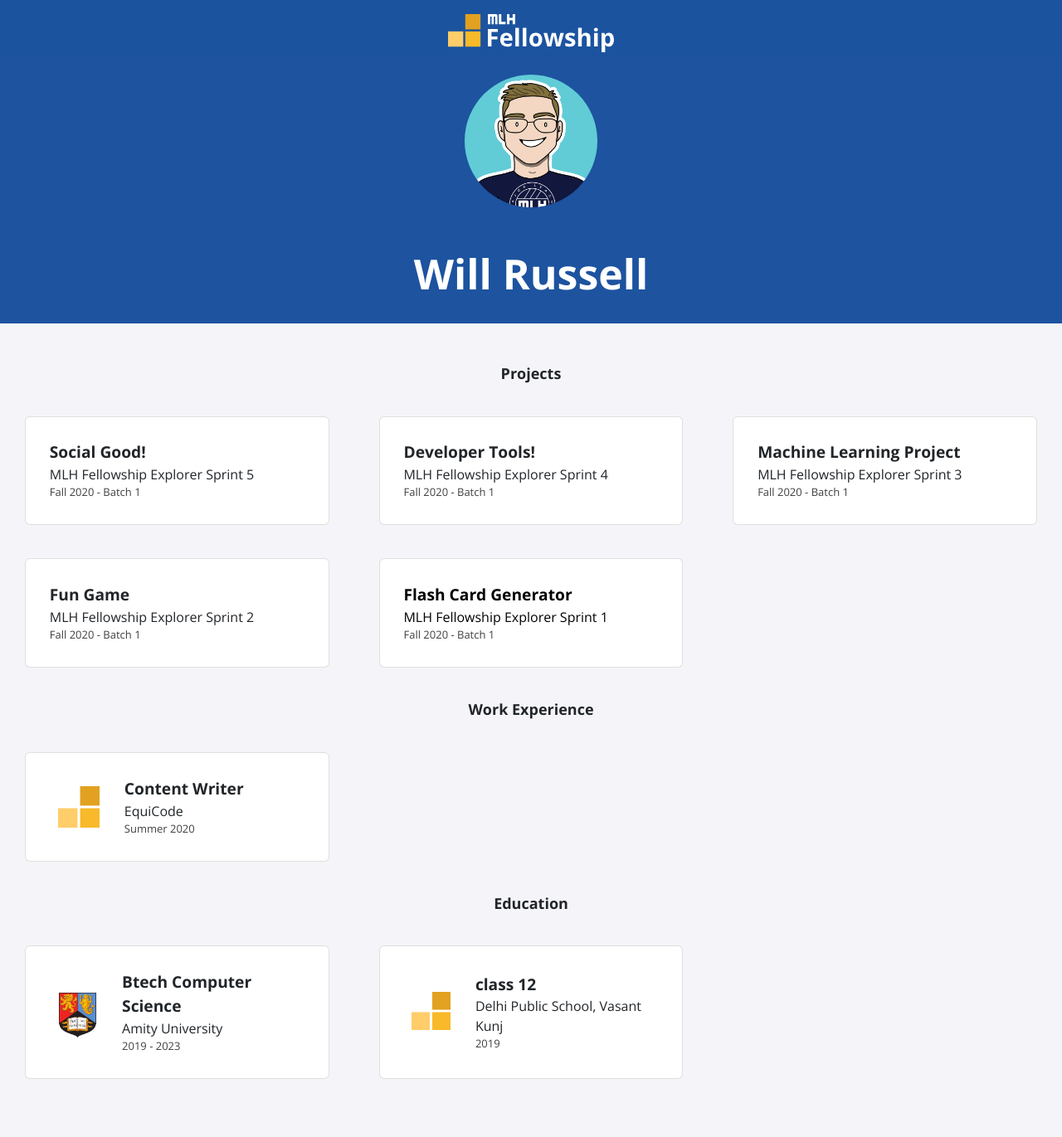
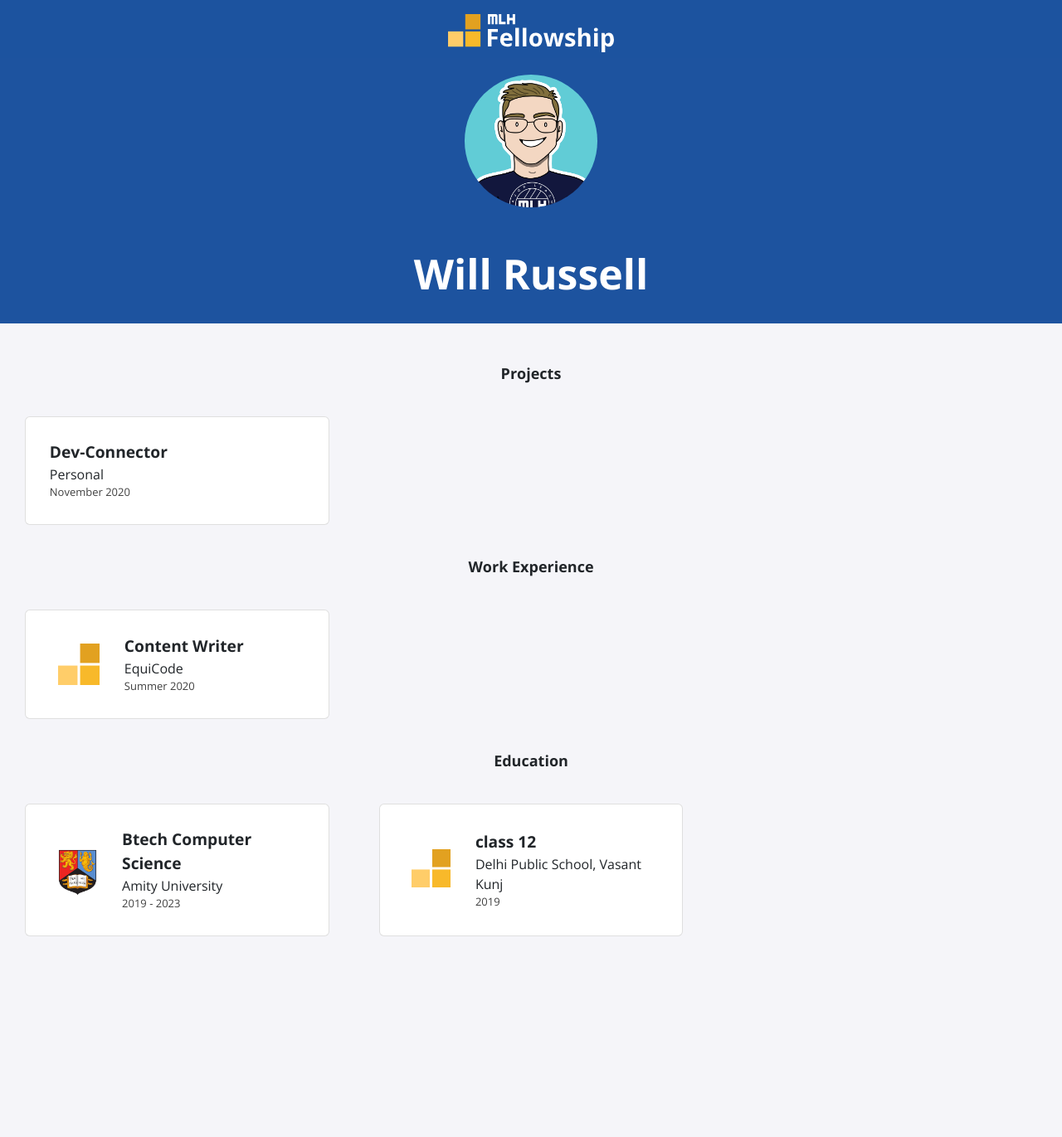
Before and after one commit to srivastavayushi/srivastavayushi.github.io, a Jekyll site: the page built from index.html, in a window 1280 px wide. Shown: the whole page at 83% size. Built offline with Jekyll 4.4.1, drawn with Linux system fonts in a browser that asks for light colours; nearby versions of some CDN libraries; after the commit the page ends 1199 px from its top, so only the background shows below that.

Commit message:
Update projects.yml

```diff
--- a/_data/projects.yml
+++ b/_data/projects.yml
@@ -1,20 +1,3 @@
-- title: Social Good!
-  event: MLH Fellowship Explorer Sprint 5
-  date: Fall 2020 - Batch 1
-
-- title: Developer Tools!
-  event: MLH Fellowship Explorer Sprint 4
-  date: Fall 2020 - Batch 1
-
-- title: Machine Learning Project
-  event: MLH Fellowship Explorer Sprint 3
-  date: Fall 2020 - Batch 1
-
-- title: Fun Game
-  event: MLH Fellowship Explorer Sprint 2
-  date: Fall 2020 - Batch 1
-
-- title: Flash Card Generator
-  event: MLH Fellowship Explorer Sprint 1
-  date: Fall 2020 - Batch 1
-  page-name: sprint1
+- title: Dev-Connector
+  event: Personal
+  date: November 2020
```
